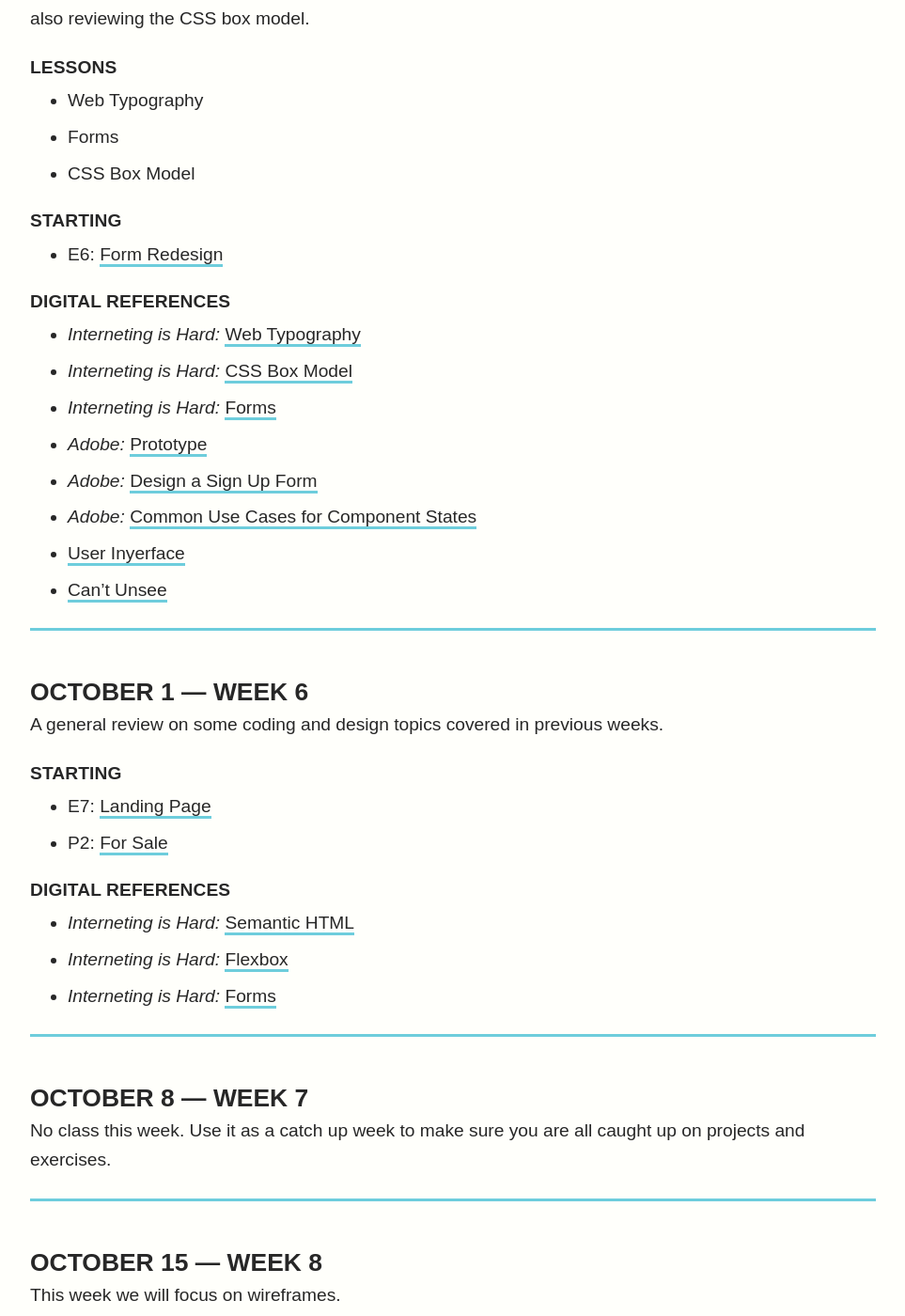
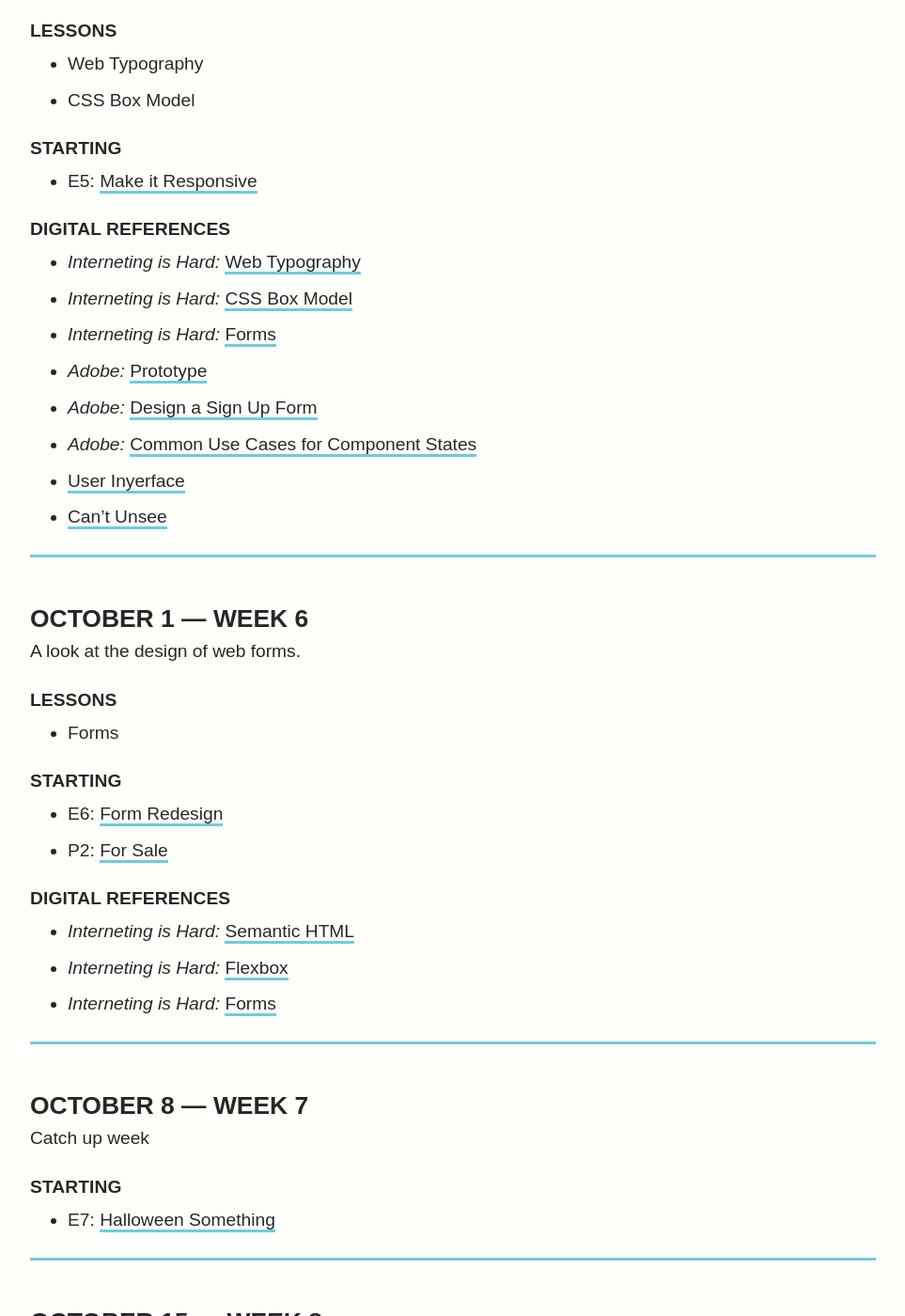
Before and after one commit to gmu-gd/web25-fall, a Jekyll site: the page built from schedule/index.md, in a window 1280 px wide and 1400 px high, scrolled down 3238 px. Shown: the whole window at 94% size, without its empty margins (0-963 px from the left). Built offline with Jekyll 4.4.1, drawn with Linux system fonts in a browser that asks for light colours; some web fonts are replaced; some of the changed text lies outside the part shown.

Commit message:
Update index.md

```diff
--- a/schedule/index.md
+++ b/schedule/index.md
@@ -95,11 +94,10 @@ Continuing on the HTML and CSS path we are talking about web typography and form
 
 #### Lessons
 * Web Typography
-* Forms
 * CSS Box Model
 
 #### Starting
-* E6: [Form Redesign]({{ site.baseurl }}/projects#e6)
+* E5: [Make it Responsive]({{ site.baseurl }}/projects#e5)
 
 #### Digital References
 * _Interneting is Hard:_ [Web Typography](https://internetingishard.netlify.app/html-and-css/web-typography/)
@@ -114,10 +112,13 @@ Continuing on the HTML and CSS path we are talking about web typography and form
 ---
 
 ### October 1 &mdash; Week 6
-A general review on some coding and design topics covered in previous weeks.
+A look at the design of web forms.
+
+#### Lessons
+* Forms
 
 #### Starting
-* E7: [Landing Page]({{ site.baseurl }}/projects#e7)
+* E6: [Form Redesign]({{ site.baseurl }}/projects#e6)
 * P2: [For Sale]({{ site.baseurl }}/projects/p2)
 
 #### Digital References
@@ -128,7 +129,10 @@ A general review on some coding and design topics covered in previous weeks.
 ---
 
 ### October 8 &mdash; Week 7
-No class this week. Use it as a catch up week to make sure you are all caught up on projects and exercises.
+Catch up week
+
+#### Starting
+* E7: [Halloween Something]({{ site.baseurl }}/projects#e7)
 
 ---
 
```
Also changed, not shown: other parts of schedule/index.md (+1 -2 lines).
